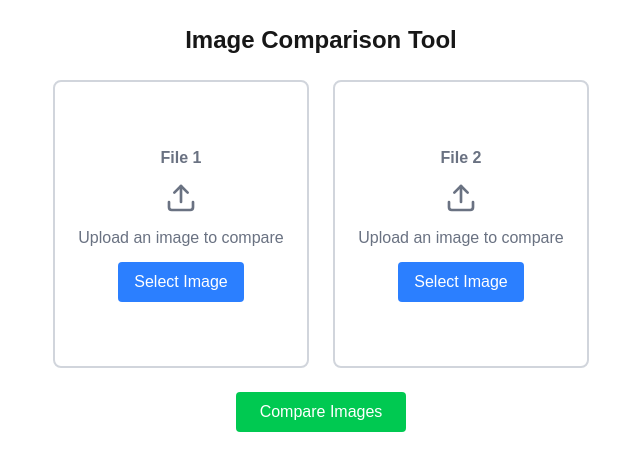
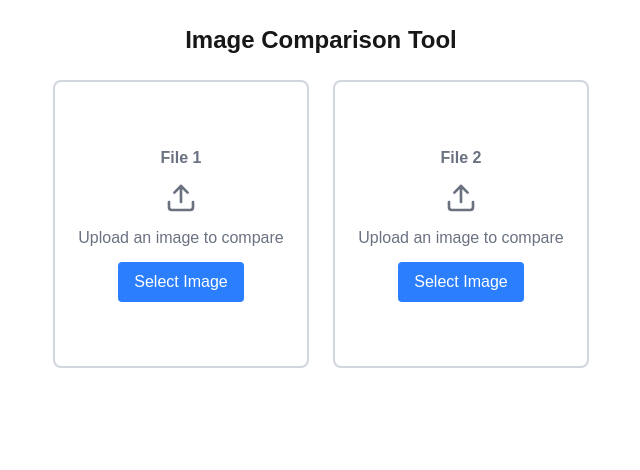
Before and after one commit to Leo10401/diff-0-Matic, a Next.js app in the folder frontend/: page /images in a window 1280 px wide. Shown: the top 470 px of the page, without its empty margins (319-959 px from the left). Built offline with nearby package versions, Linux system fonts and the light colour scheme.

Commit message:
"semi-finalcommit"

```diff
--- a/frontend/src/app/images/page.jsx
+++ b/frontend/src/app/images/page.jsx
@@ -268,13 +268,13 @@ export default function ImageCompare() {
                 ))}
             </div>
 
-            <button
+            {/* <button
                 onClick={handleCompare}
                 className="bg-green-500 text-white px-6 py-2 rounded"
                 disabled={loading}
             >
                 {loading ? "Processing..." : "Compare Images"}
-            </button>
+            </button> */}
 
             {error && <p className="text-red-500">{error}</p>}
 
--- a/frontend/src/app/page.jsx
+++ b/frontend/src/app/page.jsx
@@ -41,7 +41,7 @@ export default function Home() {
                   Upload and compare videos, audio, images, or text side by side to spot differences and make better
                   decisions.
                 </p>
-                <TabsList className="grid grid-cols-2 md:grid-cols-6 w-full max-w-xl">
+                <TabsList className="grid grid-cols-3 md:grid-cols-6 w-full max-w-xl">
                   <TabsTrigger value="video" className="flex  items-center gap-1">
                     <Video className="h-4 w-4" />
                     <span>Video</span>
```
